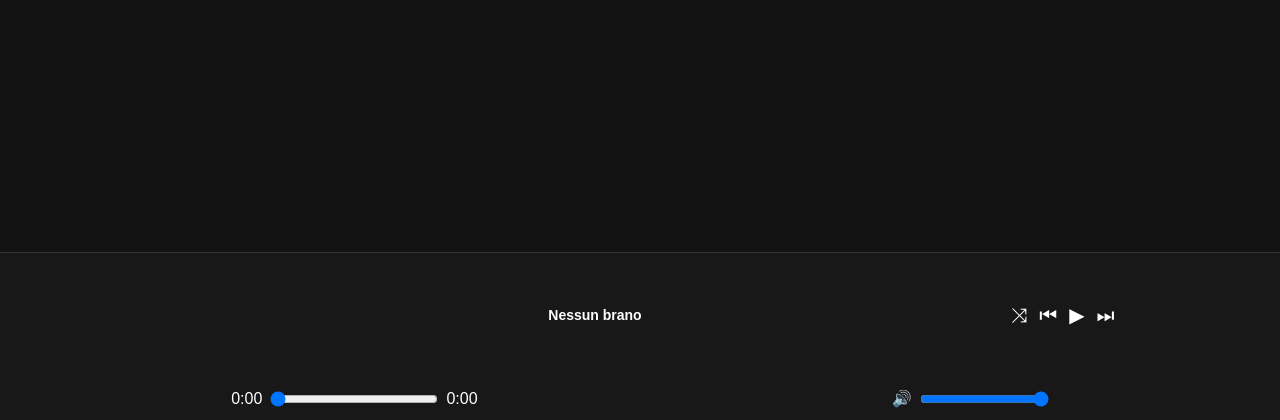
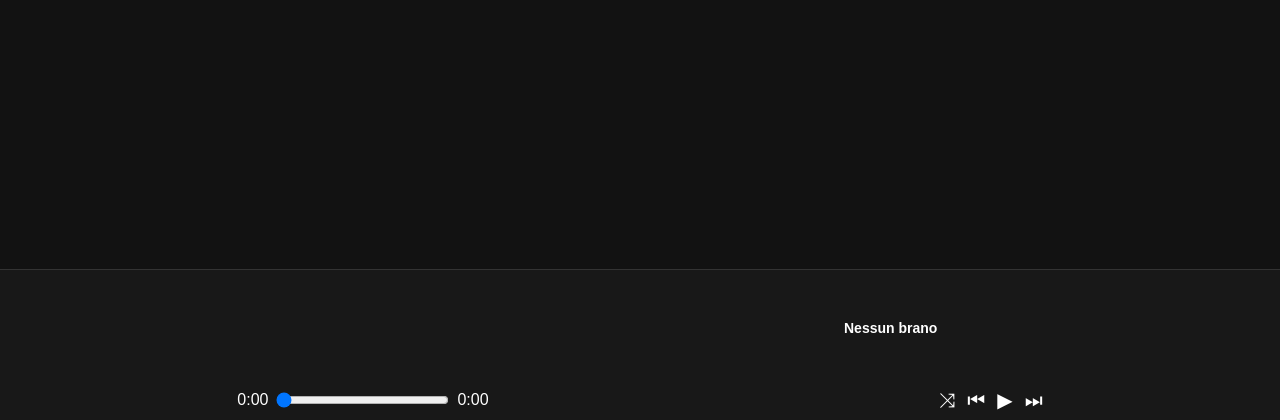
Before and after one commit to zakkmccrack/docker-home-lab, a Flask app: page / in a window 1280 px wide. Shown: the part 380-800 px from the top of the page. Run offline with Flask 3, Linux system fonts and the light colour scheme; data that the repository does not hold is empty.

Commit message:
minor changes

```diff
--- a/music/static/index.html
+++ b/music/static/index.html
@@ -14,17 +14,10 @@
         <div id="player-bar">
             <div class="song-controls">
                 <div id="now-album-image">
-
                 </div>
                 <div id="player-info">
                     <span id="now-title">Nessun brano</span>
                     <span id="now-artist"></span>
-                </div>
-                <div id="player-controls">
-                    <button id="btn-random">⤨</button>
-                    <button id="btn-prev">⏮</button>
-                    <button id="btn-play">▶</button>
-                    <button id="btn-next">⏭</button>
                 </div>
             </div>
             <div class="audio-controls">
@@ -33,10 +26,16 @@
                     <input type="range" id="seekbar" value="0" min="0" step="1">
                     <span id="time-total">0:00</span>
                 </div>
-                <div id="player-volume">
+                <div id="player-controls">
+                    <button id="btn-random">⤨</button>
+                    <button id="btn-prev">⏮</button>
+                    <button id="btn-play">▶</button>
+                    <button id="btn-next">⏭</button>
+                </div>
+                <!-- <div id="player-volume">
                     <span>🔊</span>
                     <input type="range" id="volumebar" value="100" min="0" max="100">
-                </div>
+                </div> -->
             </div>
         </div>
 
--- a/music/static/player.js
+++ b/music/static/player.js
@@ -280,7 +280,6 @@ function playSong(indexInFiltered) {
 
     nowCover.style.backgroundImage = `url(${url})`;
 
-
   } else {
     console;
     const songPath = queue[currentQueueIndex];
@@ -433,9 +432,9 @@ seekbar.addEventListener("input", () => {
 });
 
 // Volume
-volumebar.addEventListener("input", () => {
-  audio.volume = volumebar.value / 100;
-});
+// volumebar.addEventListener("input", () => {
+//   audio.volume = volumebar.value / 100;
+// });
 
 // -- Filters (non funzionano per ora)--
 
--- a/music/static/style.css
+++ b/music/static/style.css
@@ -171,11 +171,11 @@ body {
     width: 100%;
     background: #181818;
     border-top: 1px solid #333;
-    padding: 12px 24px;
-    display: flex;
-    flex-direction: column;
-    align-items: center;
-    gap: 24px;
+    padding: 8px 12px;
+    display: grid;
+    grid-template-columns: repeat(1, 1fr);
+    grid-template-rows: repeat(1, 1fr);
+    gap: 10px;
 }
 
 .song-controls {
@@ -342,7 +342,7 @@ Full picture
     }
 
     .song-controls {
-        justify-content: center;
+        justify-content: space-around;
     }
 
     .audio-controls {
```
